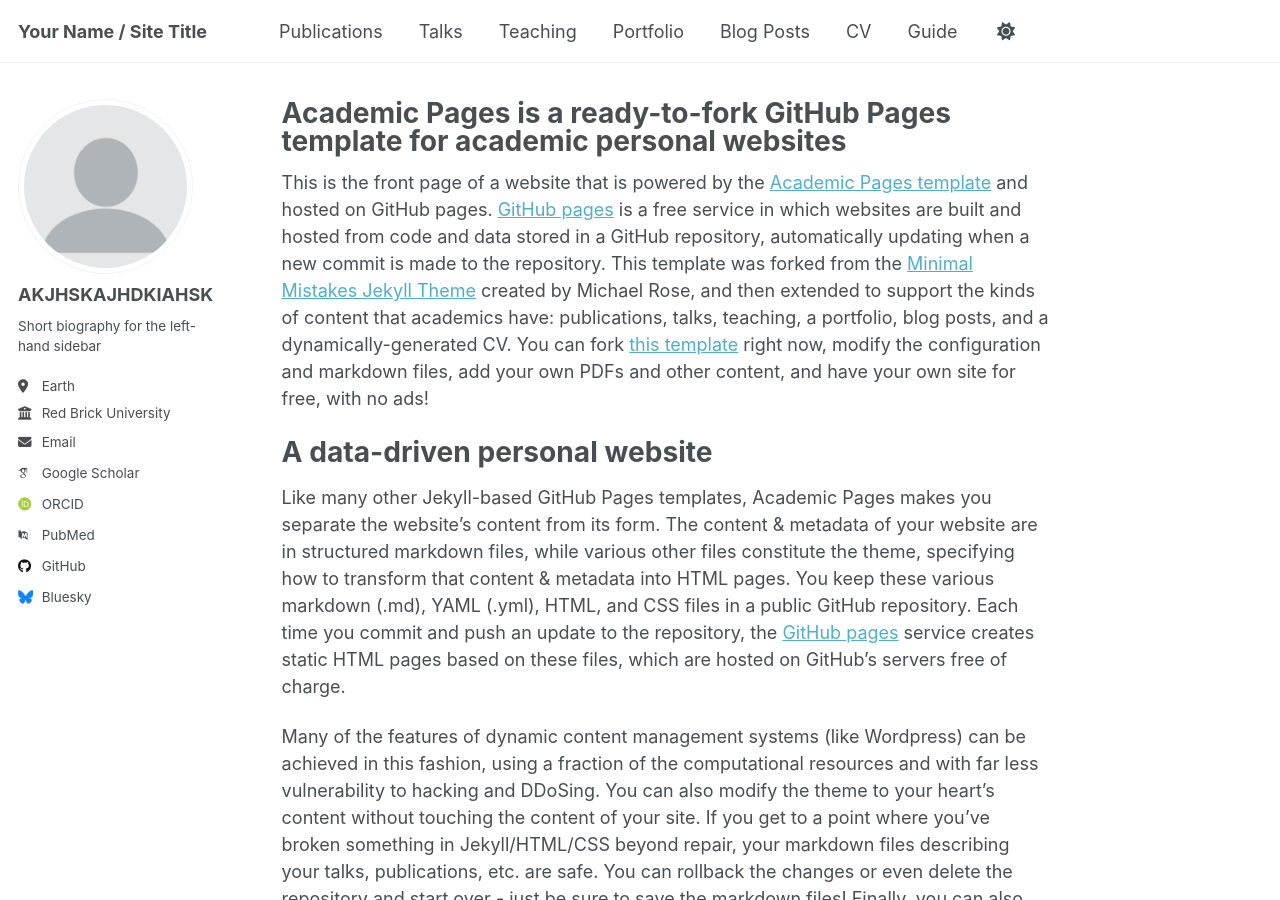
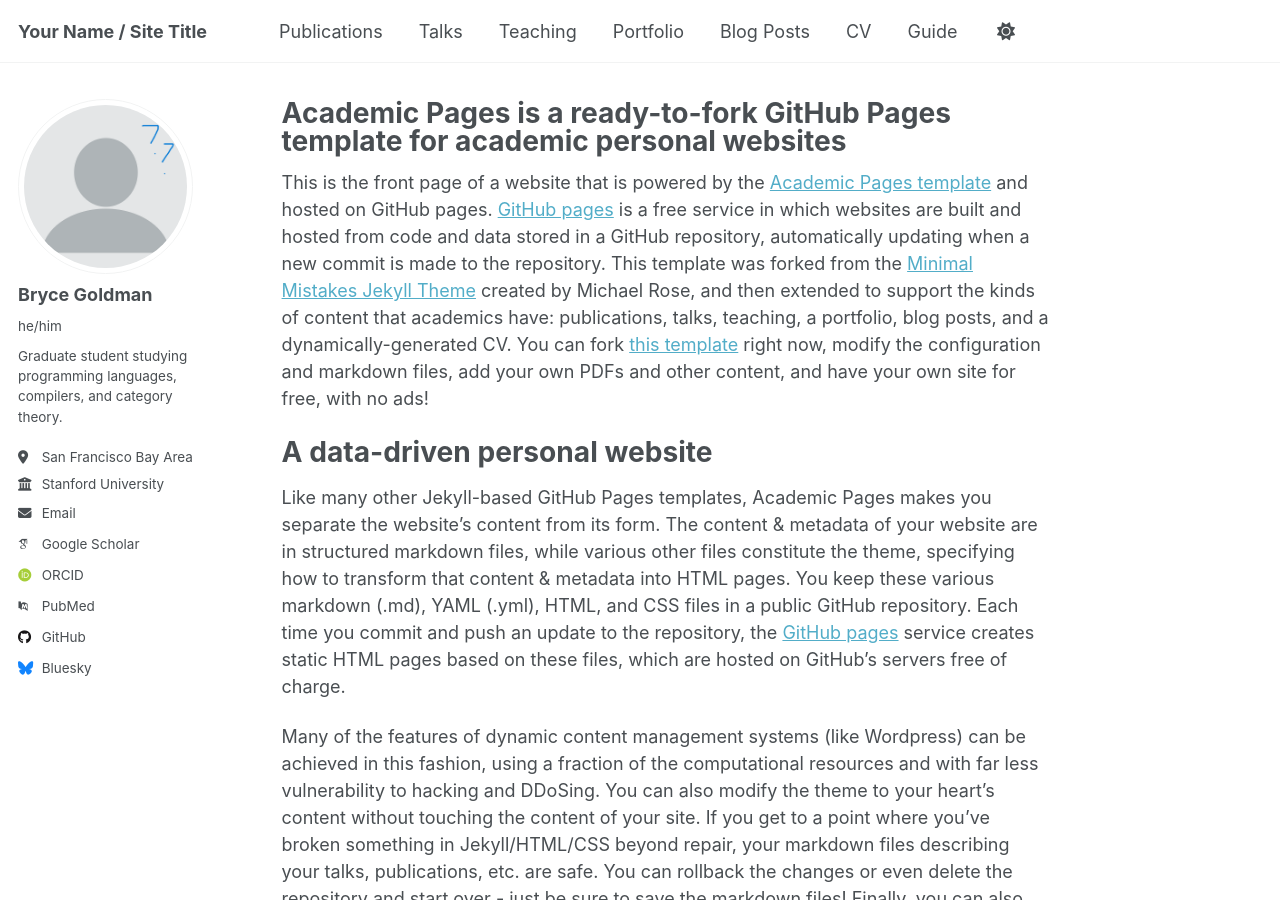
Before and after one commit to Alkizar/alkizar.github.io, a Jekyll site: the page built from _pages/about.md, in a window 1280 px wide and 900 px high. Built offline with Jekyll 4.4.1, drawn with Linux system fonts in a browser that asks for light colours; some web fonts are replaced.

Commit message:
He's done it

```diff
--- a/_config.yml
+++ b/_config.yml
@@ -23,13 +23,13 @@ repository               : "alkizar/alkizar.github.io"
 author:
   # Biographic information
   avatar           : "profile.png"
-  name             : "AKJHSKAJHDKIAHSKHAKSHKASH"
-  pronouns         : # example: "she/her"
-  bio              : "Short biography for the left-hand sidebar"
-  location         : "Earth"
-  employer         : "Red Brick University"
+  name             : "Bryce Goldman"
+  pronouns         : "he/him" # example: "she/her"
+  bio              : "Graduate student studying programming languages, compilers, and category theory."
+  location         : "San Francisco Bay Area"
+  employer         : "Stanford University"
   uri              : # URL
-  email            : "none@example.org"
+  email            : "brycegoldman@stanford.edu"
 
   # Academic websites
   academia         : # URL
--- a/_data/cv.json
+++ b/_data/cv.json
@@ -66,7 +66,7 @@
   "references": [],
   "publications": [
     {
-      "name": "Paper Title Number 1 AAAAAAAAAAAH",
+      "name": "Paper Title Number 1",
       "publisher": "Journal 1",
       "releaseDate": "2009-10-01",
       "website": "http://academicpages.github.io/files/paper1.pdf",
```
Also changed, not shown: images/profile.png.
